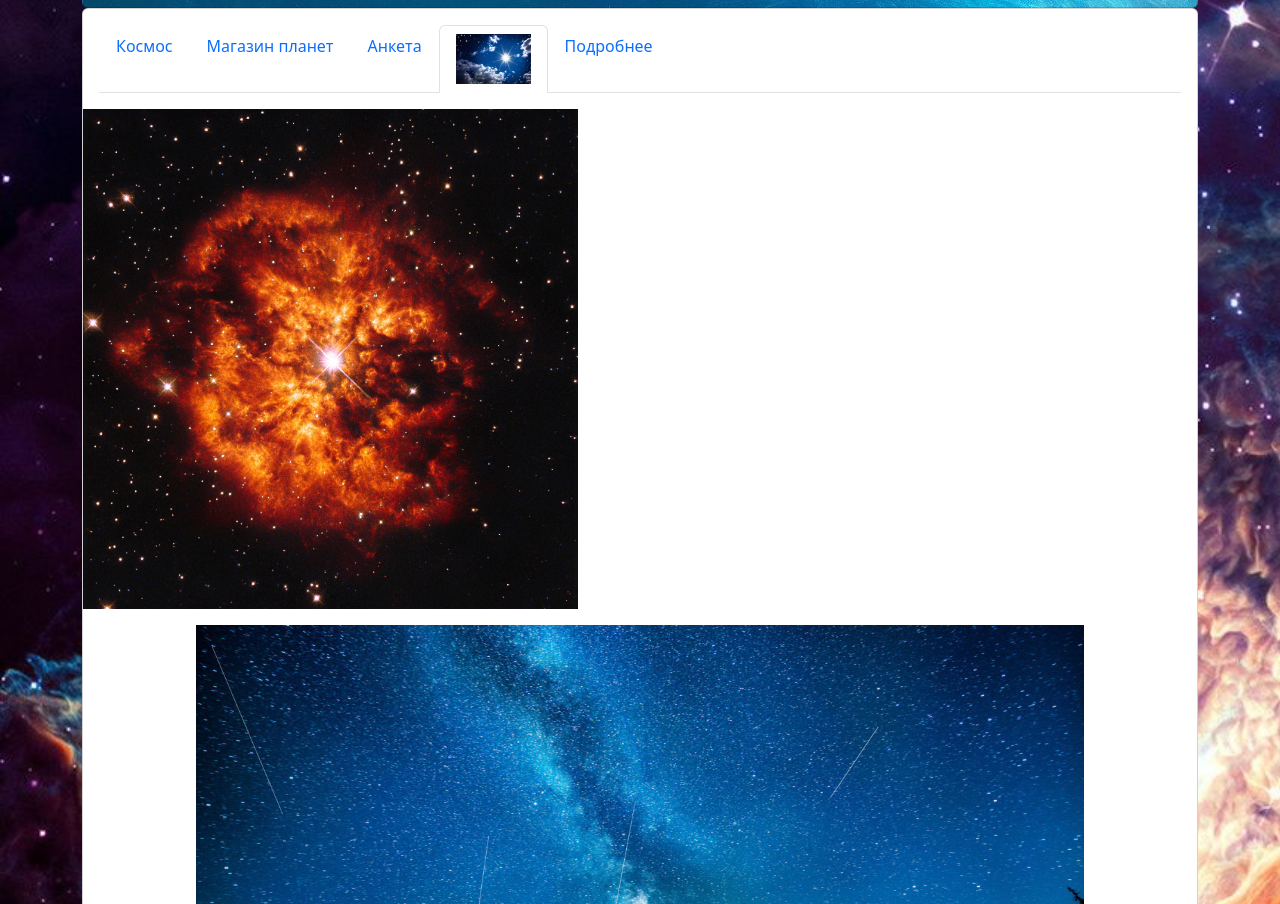
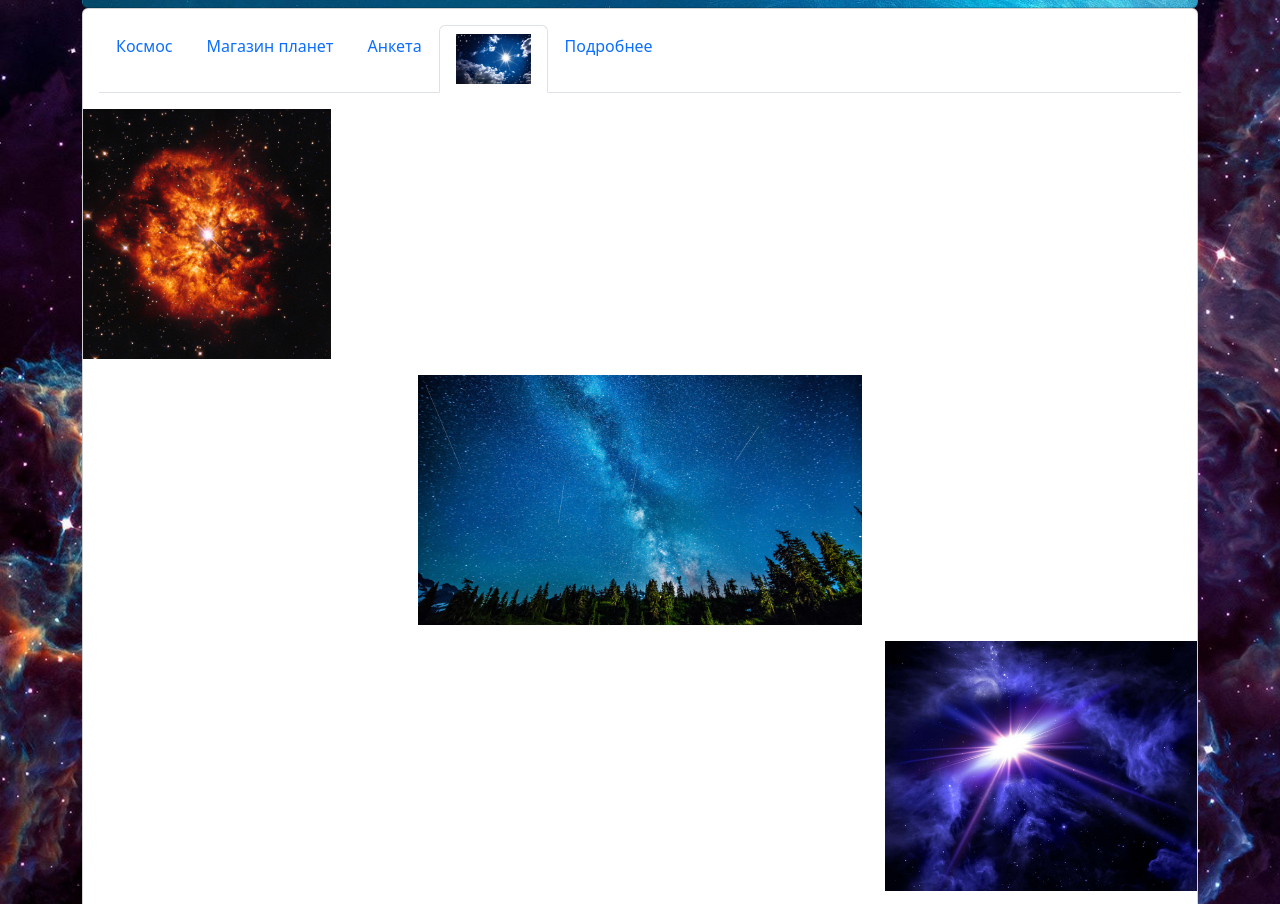
Before and after one commit to AnastasiaZavadskaya/prog23, a plain HTML site: page photostar.html in a window 1280 px wide. Shown: the part 68-972 px from the top of the page. Drawn offline with nearby package versions, Linux system fonts and the light colour scheme.

Commit message:
Add files via upload

```diff
--- a/photostar.html
+++ b/photostar.html
@@ -36,9 +36,9 @@
                 </ul>
             </div>
 
-<p align="left" title="ГАЛАКТИКА"><img src="star1.jpg" height="500" id='top_of _page'></p>
-<p align="center" title="ЗВЕЗДОПАД"><img src="sky.jpg" height="500"></p>
-<p align="right" title="ЗВЕЗДА"><img src="star2.jpg" height="500"></p>
+<p align="left" title="ГАЛАКТИКА"><img src="star1.jpg" height="250" id='top_of _page'></p>
+<p align="center" title="ЗВЕЗДОПАД"><img src="sky.jpg" height="250"></p>
+<p align="right" title="ЗВЕЗДА"><img src="star2.jpg" height="250"></p>
 <a class="card-link" href="#top_of _page">к началу страницы</a>
 
         </div>
```
